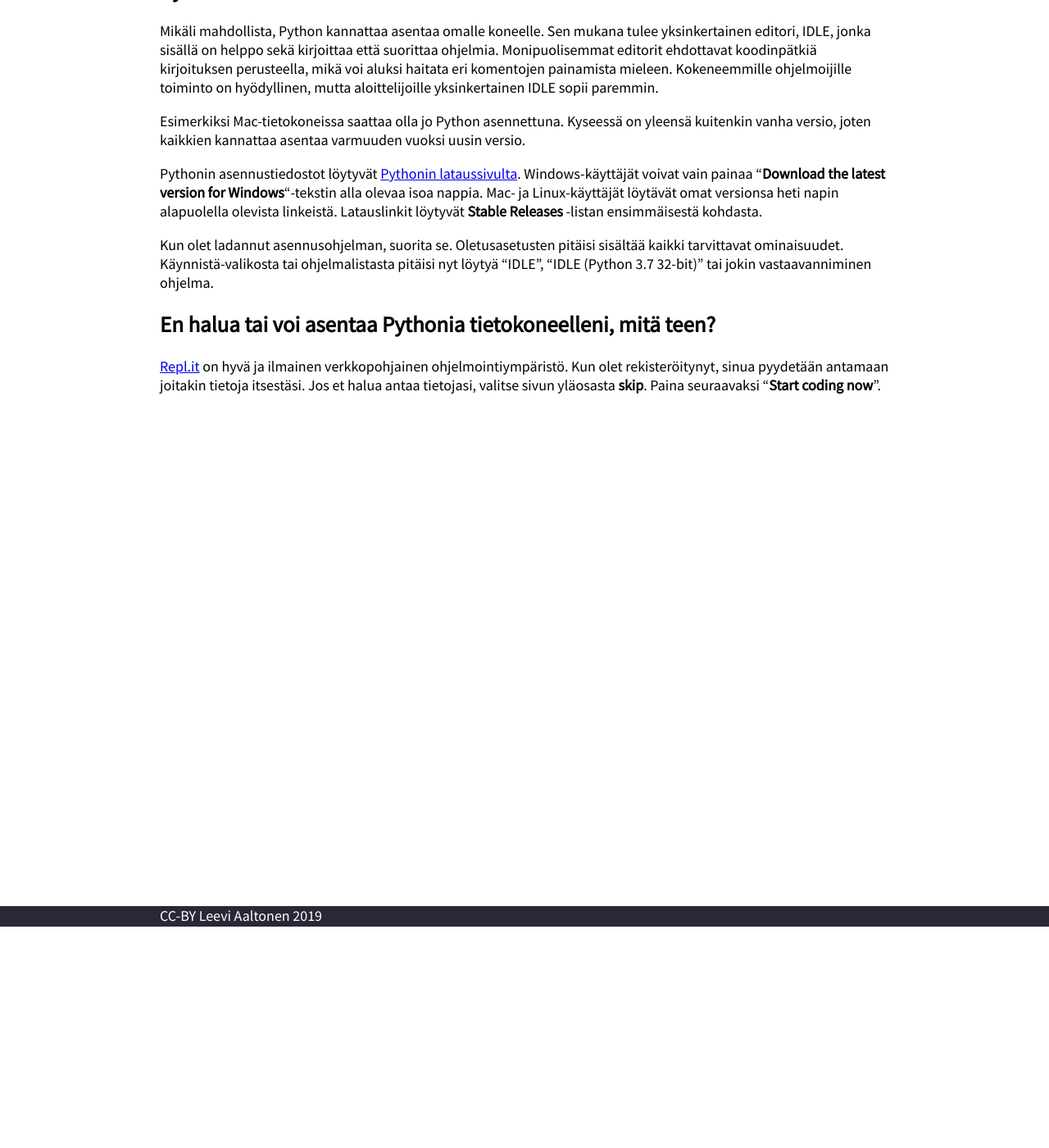
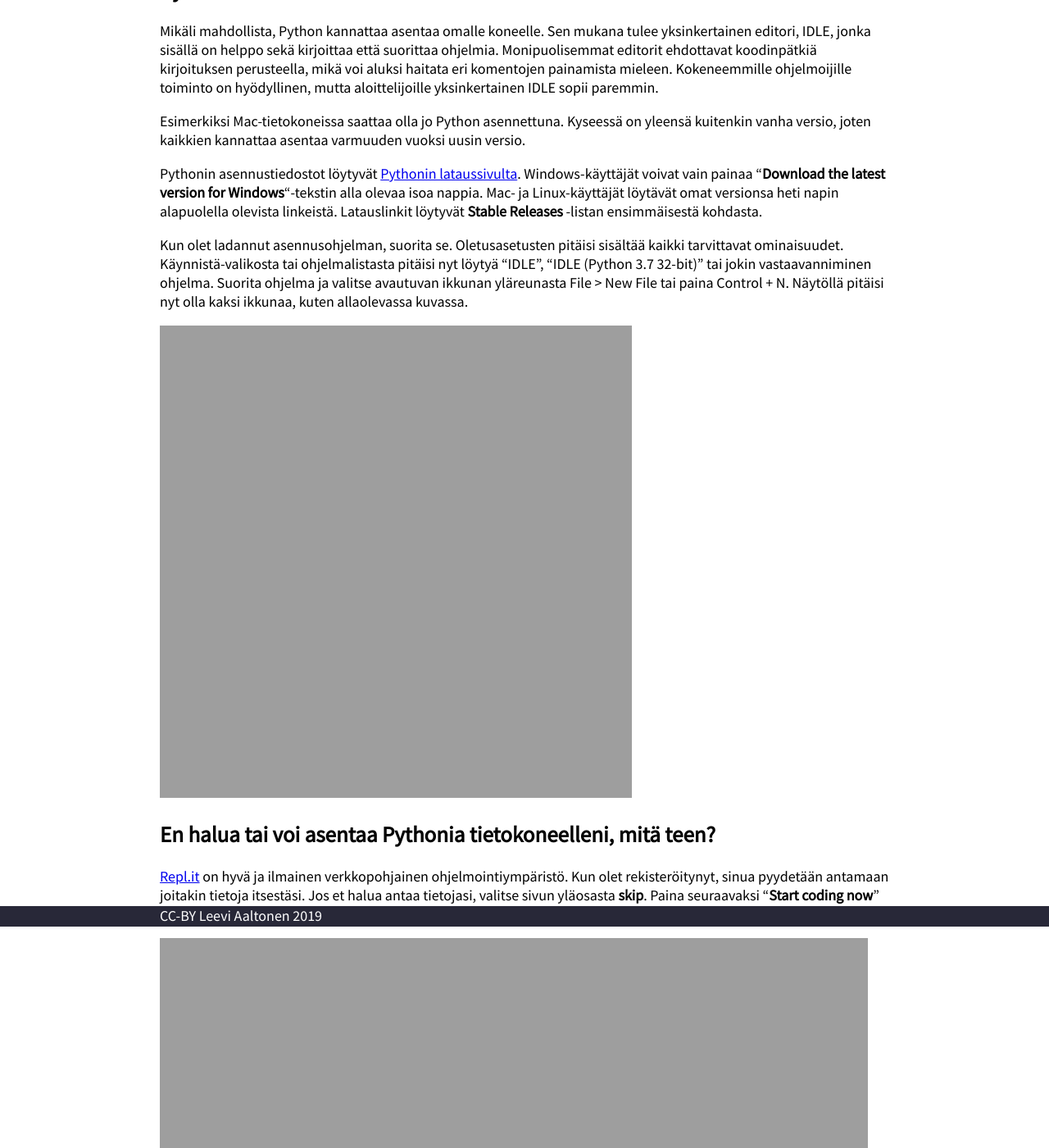
Before and after one commit to Lewskl/paittoni, a Jekyll site: the page built from aloitus/index.md, in a window 1280 px wide and 1400 px high, scrolled down 270 px. Shown: the whole window at 82% size. Built offline with Jekyll 4.4.1, drawn with Linux system fonts in a browser that asks for light colours; our own code applies the rules of GitHub Pages for plain Markdown files.

Commit message:
updated Getting started

```diff
--- a/aloitus/index.md
+++ b/aloitus/index.md
@@ -19,8 +19,14 @@ Esimerkiksi Mac-tietokoneissa saattaa olla jo Python asennettuna. Kyseessä on y
 
 Pythonin asennustiedostot löytyvät <a href="https://www.python.org/downloads/" target="_blank">Pythonin lataussivulta</a>. Windows-käyttäjät voivat vain painaa "**Download the latest version for Windows**"-tekstin alla olevaa isoa nappia. Mac- ja Linux-käyttäjät löytävät omat versionsa heti napin alapuolella olevista linkeistä. Latauslinkit löytyvät **Stable Releases** -listan ensimmäisestä kohdasta.
 
-Kun olet ladannut asennusohjelman, suorita se. Oletusasetusten pitäisi sisältää kaikki tarvittavat ominaisuudet. Käynnistä-valikosta tai ohjelmalistasta pitäisi nyt löytyä "IDLE", "IDLE (Python 3.7 32-bit)" tai jokin vastaavanniminen ohjelma.
+Kun olet ladannut asennusohjelman, suorita se. Oletusasetusten pitäisi sisältää kaikki tarvittavat ominaisuudet. Käynnistä-valikosta tai ohjelmalistasta pitäisi nyt löytyä "IDLE", "IDLE (Python 3.7 32-bit)" tai jokin vastaavanniminen ohjelma. Suorita ohjelma ja valitse avautuvan ikkunan yläreunasta File > New File tai paina Control + N. Näytöllä pitäisi nyt olla kaksi ikkunaa, kuten allaolevassa kuvassa.
+
+<img src="{{ site.url }}/assets/images/idle-editor.png>" alt="IDLE-editori" height="576px" width="576px"/>
+
+
 
 ## En halua tai voi asentaa Pythonia tietokoneelleni, mitä teen?
 
-<a href="https://repl.it" target="_blank">Repl.it</a> on hyvä ja ilmainen verkkopohjainen ohjelmointiympäristö. Kun olet rekisteröitynyt, sinua pyydetään antamaan joitakin tietoja itsestäsi. Jos et halua antaa tietojasi, valitse sivun yläosasta **skip**. Paina seuraavaksi "**Start coding now**".
+<a href="https://repl.it" target="_blank">Repl.it</a> on hyvä ja ilmainen verkkopohjainen ohjelmointiympäristö. Kun olet rekisteröitynyt, sinua pyydetään antamaan joitakin tietoja itsestäsi. Jos et halua antaa tietojasi, valitse sivun yläosasta **skip**. Paina seuraavaksi "**Start coding now**" ja valitse listasta Python. Nyt sinun pitäisi nähdä allaolevan kaltainen editori.
+
+<img src="{{ site.url }}/assets/images/replit-start.png>" alt="Replitin editori" height="422px" width="864px"/>
```
